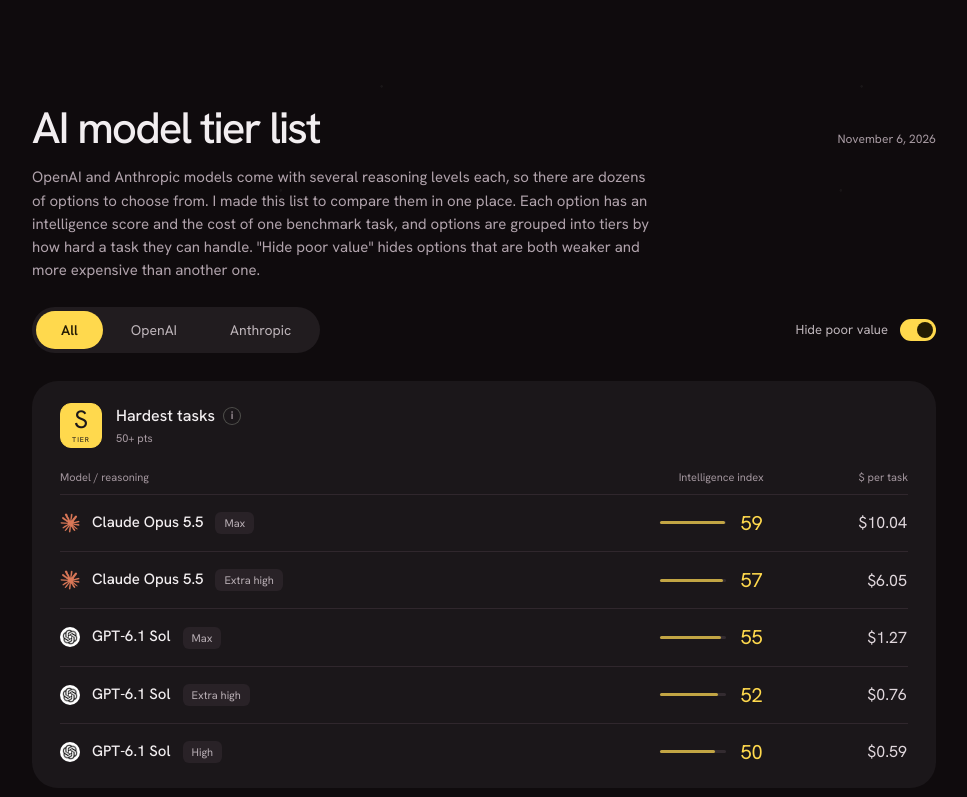
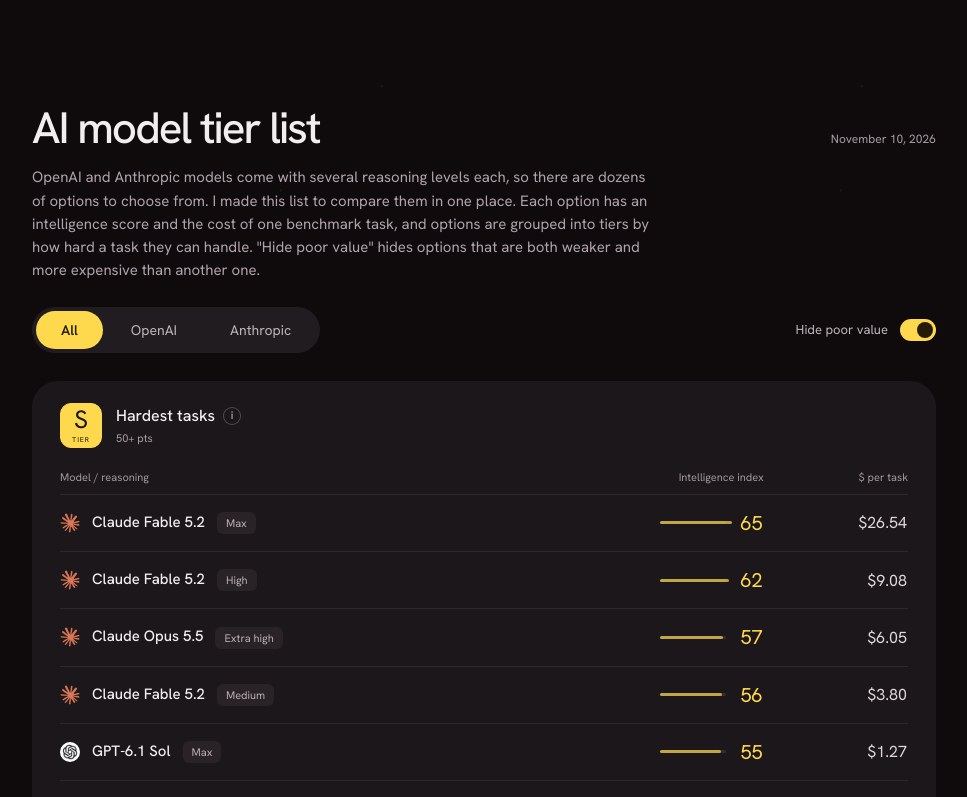
Before and after one commit to arseniypom/personal-site-v2, a Next.js app: page /ai-models in a window 1280 px wide. Shown: the top 797 px of the page, without its empty margins (156-1123 px from the left). Built offline with nearby package versions, Linux system fonts and the light colour scheme; no server answers.

Commit message:
Revert "Temporarily roll back AI tier list to pre-Fable 5.2 data (Nov 6)"
This reverts commit 9c0d726c928f00bfd9d30d621e0dc635693315e6.

```diff
--- a/app/ai-models/page.tsx
+++ b/app/ai-models/page.tsx
@@ -4,7 +4,7 @@ import styles from './models.module.css';
 
 export const metadata: Metadata = {
   title: 'AI Model Tier List',
-  description: 'OpenAI and Anthropic models by reasoning effort, intelligence index and cost per benchmark task. Checked on November 6, 2026.',
+  description: 'OpenAI and Anthropic models by reasoning effort, intelligence index and cost per benchmark task. Checked on November 10, 2026.',
   alternates: { canonical: '/ai-models' },
   openGraph: { type: 'website', locale: 'en_US', title: 'AI Model Tier List', description: 'OpenAI and Anthropic models by intelligence and cost.', url: '/ai-models' },
 };
@@ -13,7 +13,7 @@ export const viewport: Viewport = { themeColor: '#0f0b0d', colorScheme: 'dark' }
 export default function ModelsPage() {
   return <div className={styles.page}>
     <main>
-      <div className={styles.heading}><h1><span>AI model</span> <span>tier list</span></h1><time dateTime="2026-11-06">November 6, 2026</time></div>
+      <div className={styles.heading}><h1><span>AI model</span> <span>tier list</span></h1><time dateTime="2026-11-10">November 10, 2026</time></div>
       <p className={styles.lead}>OpenAI and Anthropic models come with several reasoning levels each, so there are dozens of options to choose from. I made this list to compare them in one place. Each option has an intelligence score and the cost of one benchmark task, and options are grouped into tiers by how hard a task they can handle. "Hide poor value" hides options that are both weaker and more expensive than another one.</p>
       <ModelRanking />
       <details className={styles.notes} id="methodology">
--- a/content/ai-models.json
+++ b/content/ai-models.json
@@ -1,5 +1,5 @@
 {
-  "checkedAt": "2026-11-06",
+  "checkedAt": "2026-11-10",
   "indexVersion": "5.0.1",
   "models": [
     {
@@ -219,13 +219,13 @@
       "source": "https://artificialanalysis.ai/models/claude-opus-5-5"
     },
     {
-      "id": "claude-fable-5-1",
-      "name": "Claude Fable 5.1",
+      "id": "claude-fable-5-2",
+      "name": "Claude Fable 5.2",
       "provider": "anthropic",
       "effort": "max",
-      "score": 49,
-      "cost": 12.99,
-      "source": "https://artificialanalysis.ai/models/claude-fable-5-1"
+      "score": 65,
+      "cost": 26.54,
+      "source": "https://artificialanalysis.ai/models/claude-fable-5-2"
     },
     {
       "id": "claude-sonnet-5-5",
@@ -282,40 +282,40 @@
       "source": "https://artificialanalysis.ai/models/gpt-6-luna-low"
     },
     {
-      "id": "claude-fable-5-1-low",
-      "name": "Claude Fable 5.1",
+      "id": "claude-fable-5-2-low",
+      "name": "Claude Fable 5.2",
       "provider": "anthropic",
       "effort": "low",
-      "score": 39,
-      "cost": 4.47,
-      "source": "https://artificialanalysis.ai/models/claude-fable-5-1-low"
+      "score": 54,
+      "cost": 3.1,
+      "source": "https://artificialanalysis.ai/models/claude-fable-5-2-low"
     },
     {
-      "id": "claude-fable-5-1-medium",
-      "name": "Claude Fable 5.1",
+      "id": "claude-fable-5-2-medium",
+      "name": "Claude Fable 5.2",
       "provider": "anthropic",
       "effort": "medium",
-      "score": 43,
-      "cost": 5.56,
-      "source": "https://artificialanalysis.ai/models/claude-fable-5-1-medium"
+      "score": 56,
+      "cost": 3.8,
+      "source": "https://artificialanalysis.ai/models/claude-fable-5-2-medium"
     },
     {
-      "id": "claude-fable-5-1-high",
-      "name": "Claude Fable 5.1",
+      "id": "claude-fable-5-2-high",
+      "name": "Claude Fable 5.2",
       "provider": "anthropic",
       "effort": "high",
-      "score": 47,
-      "cost": 7.54,
-      "source": "https://artificialanalysis.ai/models/claude-fable-5-1-high"
+      "score": 62,
+      "cost": 9.08,
+      "source": "https://artificialanalysis.ai/models/claude-fable-5-2-high"
     },
     {
-      "id": "claude-fable-5-1-xhigh",
-      "name": "Claude Fable 5.1",
+      "id": "claude-fable-5-2-xhigh",
+      "name": "Claude Fable 5.2",
       "provider": "anthropic",
       "effort": "xhigh",
-      "score": 50,
-      "cost": 10.85,
-      "source": "https://artificialanalysis.ai/models/claude-fable-5-1-xhigh"
+      "score": 62,
+      "cost": 14.83,
+      "source": "https://artificialanalysis.ai/models/claude-fable-5-2-xhigh"
     },
     {
       "id": "claude-haiku-5-5-low",
```
